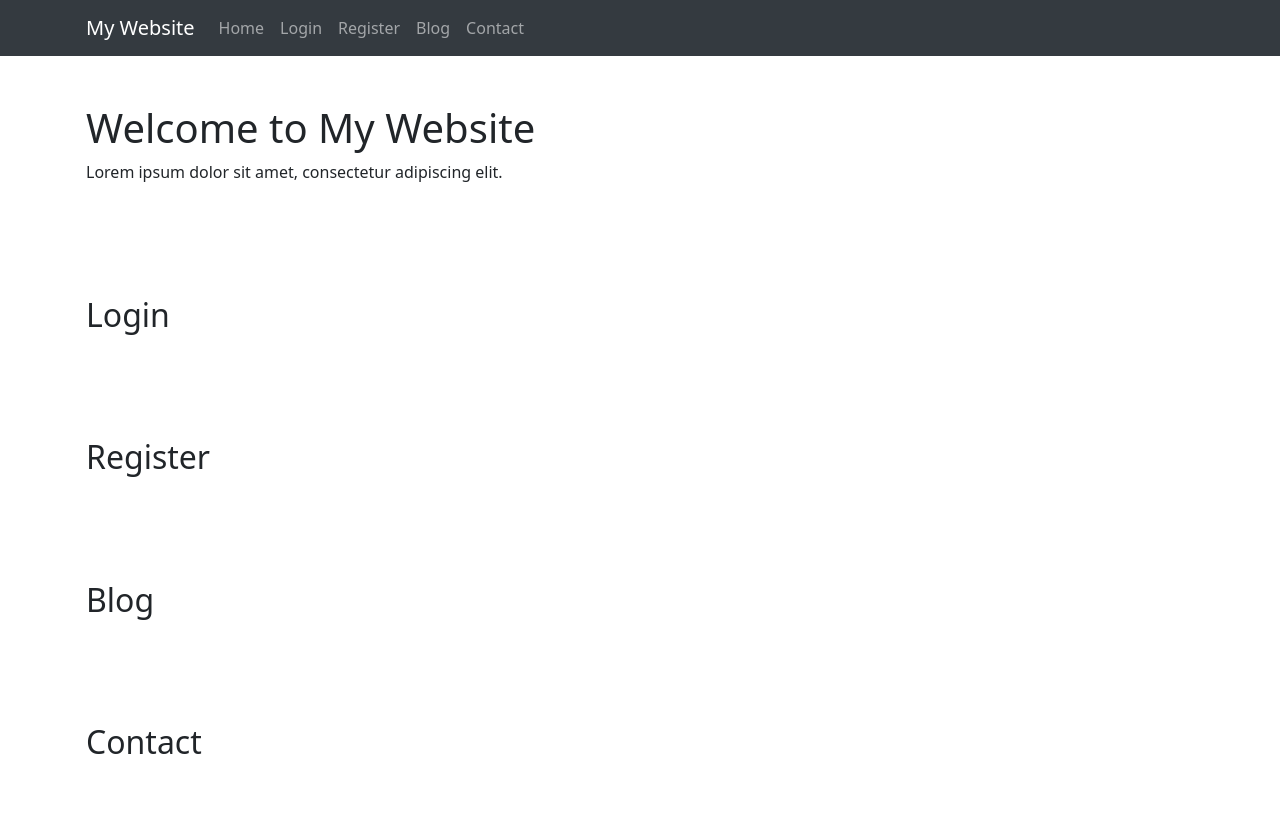
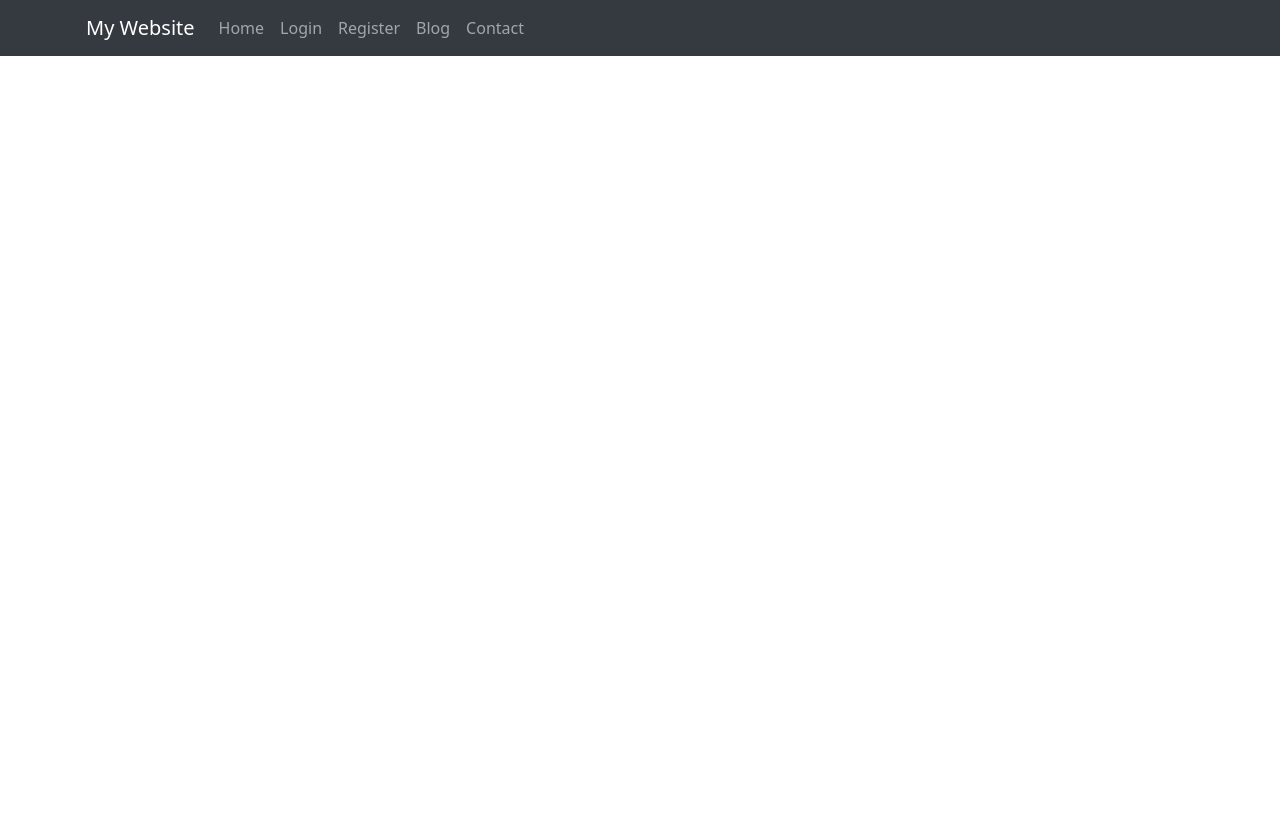
Before and after one commit to attacker-codeninja/Web-Application-Attacks, a Flask app: page / in a window 1280 px wide. After the commit the page ends 56 px from the top, so only its background shows below. Run offline with Flask 2, Linux system fonts and the light colour scheme; some libraries are stand-ins or nearby versions.

Commit message:
Update index.html

```diff
--- a/Broken_Access_Control/IDOR/templates/index.html
+++ b/Broken_Access_Control/IDOR/templates/index.html
@@ -38,48 +38,3 @@
       </div>
     </div>
   </nav>
-
-  <!-- Home Page -->
-  <section id="home" class="py-5">
-    <div class="container">
-      <h1>Welcome to My Website</h1>
-      <p>Lorem ipsum dolor sit amet, consectetur adipiscing elit.</p>
-    </div>
-  </section>
-
-  <!-- Login Page -->
-  <section id="login" class="py-5">
-    <div class="container">
-      <h2>Login</h2>
-      <!-- Login form goes here -->
-    </div>
-  </section>
-
-  <!-- Registration Page -->
-  <section id="register" class="py-5">
-    <div class="container">
-      <h2>Register</h2>
-      <!-- Registration form goes here -->
-    </div>
-  </section>
-
-  <!-- Blog Page -->
-  <section id="blog" class="py-5">
-    <div class="container">
-      <h2>Blog</h2>
-      <!-- Blog posts go here -->
-    </div>
-  </section>
-
-  <!-- Contact Page -->
-  <section id="contact" class="py-5">
-    <div class="container">
-      <h2>Contact</h2>
-      <!-- Contact form goes here -->
-    </div>
-  </section>
-
-  <script src="https://stackpath.bootstrapcdn.com/bootstrap/5.0.0-alpha1/js/bootstrap.bundle.min.js"></script>
-</body>
-
-</html>
```
